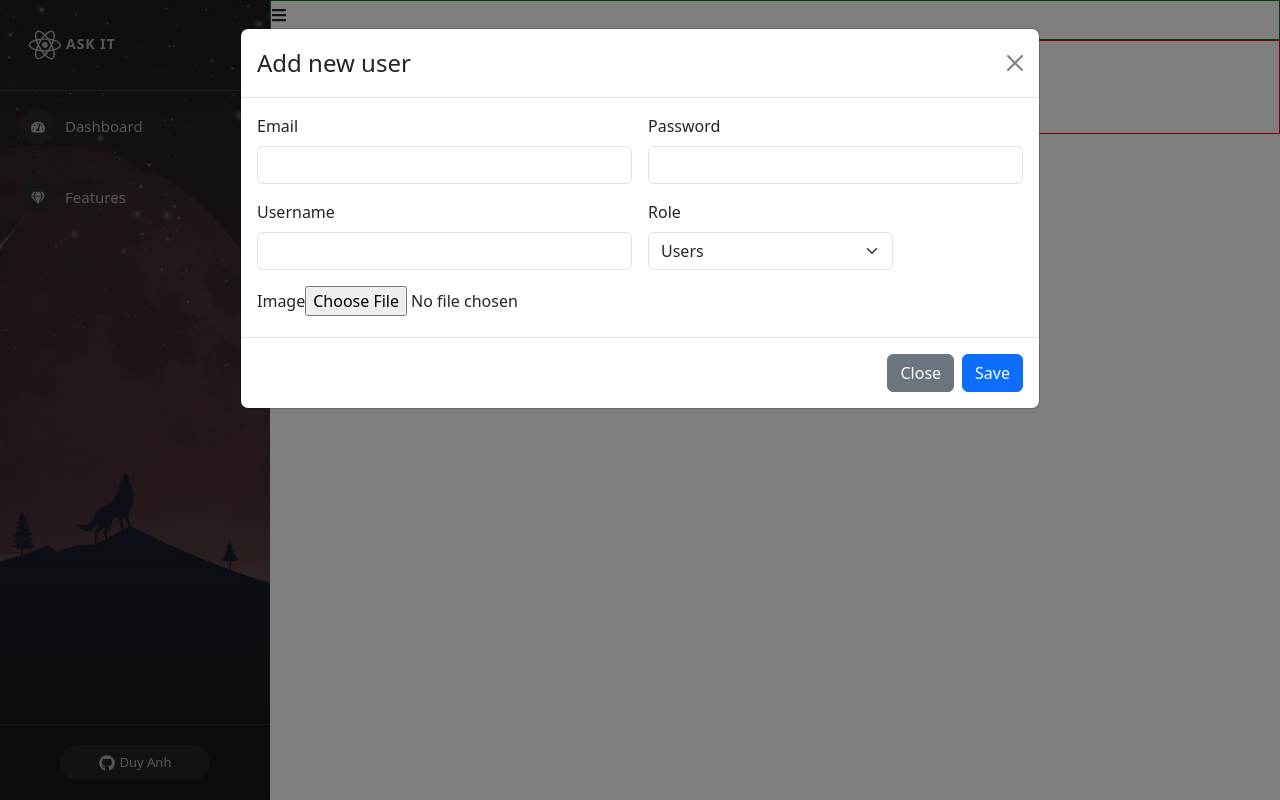
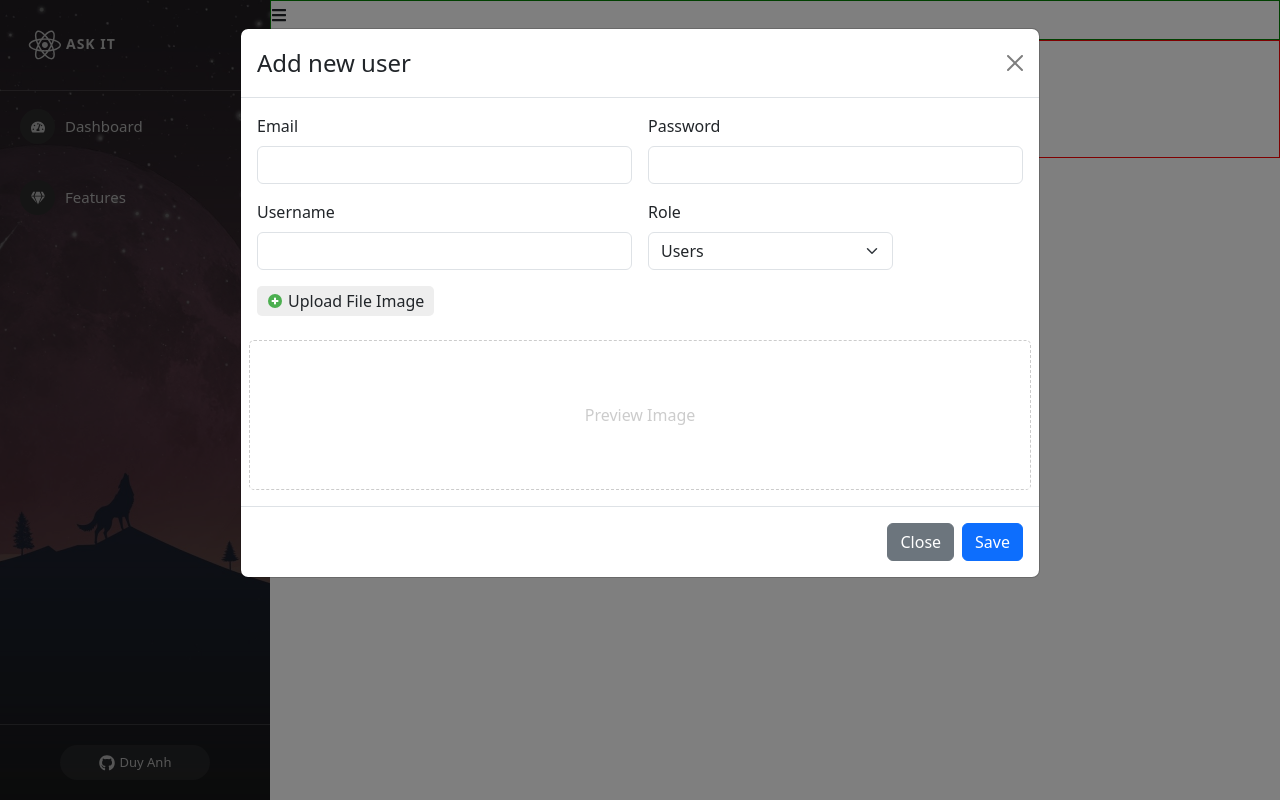
Before and after one commit to AnhDuyDao/test-demo-react, a React (Create React App) app: page /admins/manage-users in a window 1280 px wide. Both pictures are taken after a click on the button "Launch demo modal". Built offline with nearby package versions, Linux system fonts and the light colour scheme.

Commit message:
Session 57

```diff
--- a/src/components/Admin/Content/ManageUser.js
+++ b/src/components/Admin/Content/ManageUser.js
@@ -1,5 +1,5 @@
 import ModalCreateUser from "./ModalCreateUser";
-
+import './ManageUser.scss';
 const ManageUser = (props) => {
    return (
       <div className="manage-user-container">
@@ -13,9 +13,11 @@
             <div>
 
                table users
-               <ModalCreateUser />
+
             </div>
+            <ModalCreateUser />
          </div>
+
       </div>
    )
 }
--- /dev/null
+++ b/src/components/Admin/Content/ManageUser.scss
@@ -0,0 +1,35 @@
+.manage-user-container{
+   .users-content {
+
+   }
+}
+
+.modal-add-user {
+   .img-preview {
+      border: 1px dashed #ccc;
+      height: 150px;
+      border-radius: 5px;
+      display: flex;
+      justify-content: center;
+      align-items: center;
+      color: #ccc;
+      img {
+         max-width: 100%;
+         max-height: 100%;
+      }
+   }
+   .label-upload {
+      display: flex;
+      align-items: center;
+      gap: 5px;
+      padding: 3px 10px;
+      width: fit-content;
+      border-radius: 5px;
+      background-color: #eeeeee;
+      border: none;
+      cursor: pointer;
+      &:hover {
+         background-color: #dcdcdc;
+      }
+   }
+}
--- a/src/components/Admin/Content/ModalCreateUser.js
+++ b/src/components/Admin/Content/ModalCreateUser.js
@@ -1,20 +1,36 @@
 import { useState } from 'react';
 import Button from 'react-bootstrap/Button';
 import Modal from 'react-bootstrap/Modal';
-
+import { FcPlus } from "react-icons/fc";
 const ModalCreateUser = () => {
    const [show, setShow] = useState(false);
 
    const handleClose = () => setShow(false);
    const handleShow = () => setShow(true);
 
+   const [email, setEmail] = useState('');
+   const [password, setPassword] = useState('');
+   const [username, setUsername] = useState('');
+   const [role, setRole] = useState('USER');
+   const [image, setImage] = useState('');
+   const [previewImage, setPreviewImage] = useState('');
+
+   const handleUpLoadImage = (event) => {
+      if (event.target && event.target.files && event.target.files[0]) {
+         setPreviewImage(URL.createObjectURL(event.target.files[0]))
+         setImage(event.target.files[0])
+      } else {
+         // setPreviewImage("")
+      }
+      console.log('Upload', event.target.files[0]);
+   }
    return (
       <>
          <Button variant="primary" onClick={handleShow}>
             Launch demo modal
          </Button>
 
-         <Modal show={show} onHide={handleClose} size="lg" backdrop='static'>
+         <Modal show={show} onHide={handleClose} size="lg" backdrop='static' className='modal-add-user'>
             <Modal.Header closeButton>
                <Modal.Title>Add new user</Modal.Title>
             </Modal.Header>
@@ -22,28 +38,49 @@
                <form className="row g-3">
                   <div className="col-md-6">
                      <label className="form-label">Email</label>
-                     <input type="email" className="form-control" />
+                     <input type="email" className="form-control" value={email}
+                        onChange={(event) => setEmail(event.target.value)} />
                   </div>
                   <div className="col-md-6">
                      <label for="inputPassword4" className="form-label">Password</label>
-                     <input type="password" className="form-control" />
+                     <input type="password" className="form-control" value={password}
+                        onChange={(event) => setPassword(event.target.value)} />
                   </div>
                   <div className="col-md-6">
                      <label className="form-label">Username</label>
-                     <input type="text" className="form-control" />
+                     <input type="text" className="form-control" value={username}
+                        onChange={(event) => setUsername(event.target.value)} />
                   </div>
                   <div className="col-md-4">
                      <label className="form-label">Role</label>
-                     <select className="form-select">
-                        <option selected value='USER'>Users</option>
+                     <select
+                        value={role}
+                        className="form-select"
+                        onChange={(event) => setRole(event.target.value)}
+                     >
+                        <option value='USER'>Users</option>
                         <option value='ADMIN'>Admin</option>
                      </select>
                   </div>
                   <div className='col-md-12'>
-                     <label className="form-label">Image</label>
-                     <input type='file' />
+                     <label className="form-label label-upload" htmlFor='labelUpload'>
+                        <FcPlus />
+                        Upload File Image
+                     </label>
+                     <input
+                        type='file'
+                        id='labelUpload'
+                        hidden
+                        onChange={(event) => { handleUpLoadImage(event) }}
+                     />
                   </div>
-
+                  <div className='col-md 12 img-preview'>
+                     {previewImage ?
+                        <img src={previewImage} />
+                        :
+                        <span>Preview Image</span>
+                     }
+                  </div>
                </form>
             </Modal.Body>
             <Modal.Footer>
```
